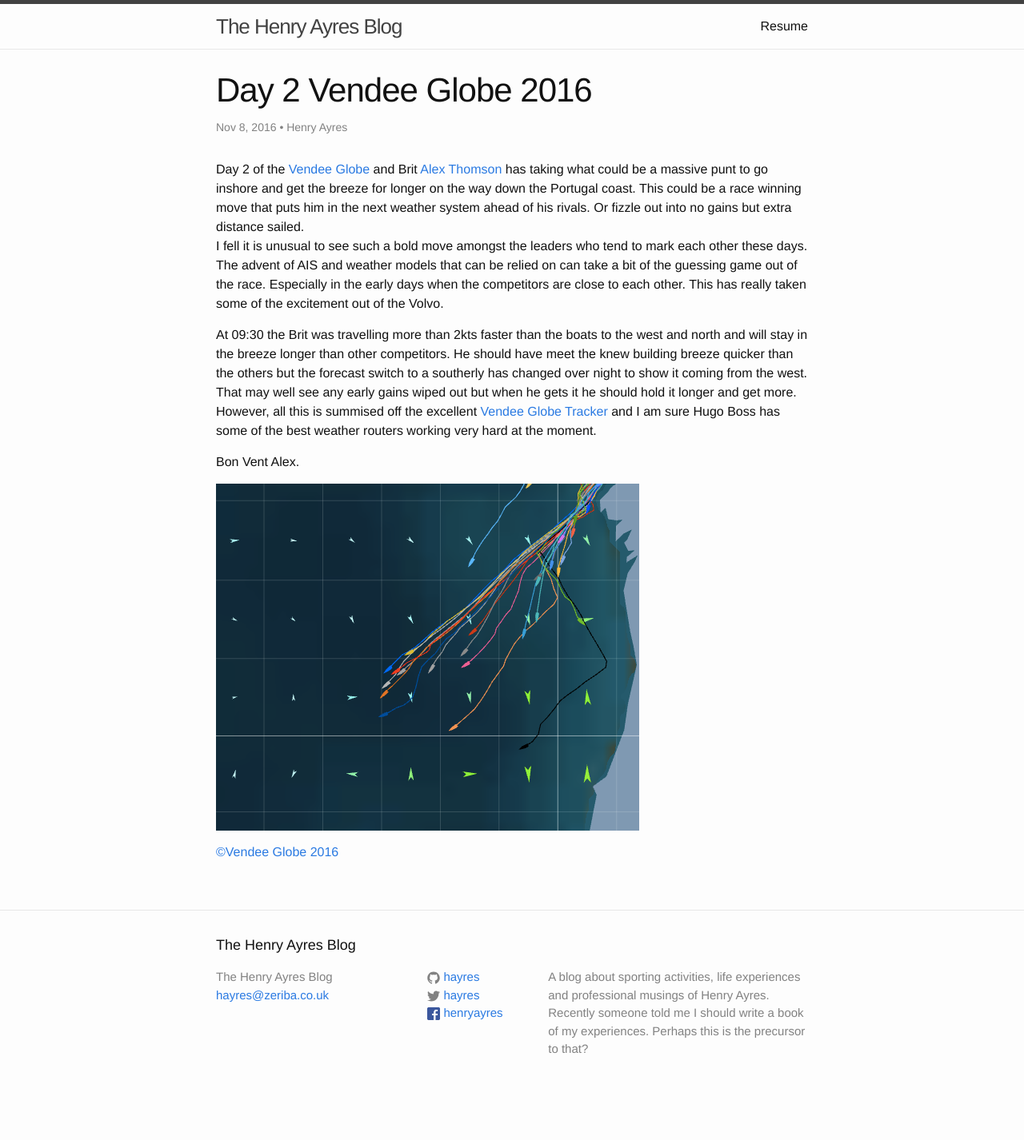
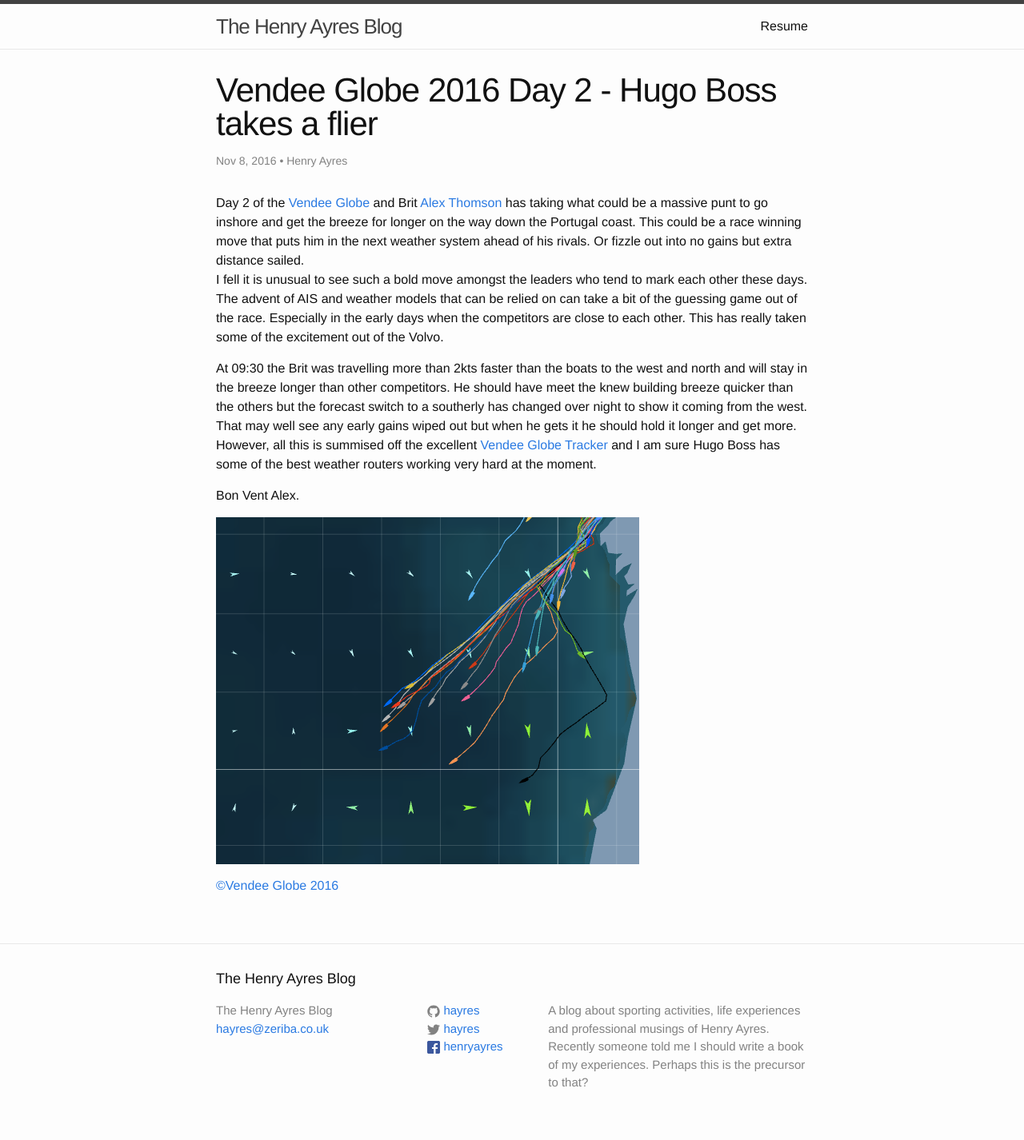
Before and after one commit to hayres/hayres.github.io, a Jekyll site: the page built from _posts/2016-11-8-vendee-globe-2016-day-2-hugo-boss-takes-a-flier.markdown, in a window 1280 px wide. Shown: the whole page at 80% size. Built offline with Jekyll 4.4.1, drawn with Linux system fonts in a browser that asks for light colours; before the commit the page ends 1384 px from its top, so only the background shows below that.

Commit message:
updated name changed
 Please enter the commit message for your changes. Lines starting

```diff
--- a/_posts/2016-11-8-day-2-vendee-globe-2016.markdown
+++ b/_posts/2016-11-8-vendee-globe-2016-day-2-hugo-boss-takes-a-flier.markdown
@@ -1,6 +1,6 @@
 ---
 layout: post
-title:  "Day 2 Vendee Globe 2016"
+title:  "Vendee Globe 2016 Day 2 - Hugo Boss takes a flier"
 date:   2016-11-08 08:00:30
 categories: blog update
 author: Henry Ayres
```
